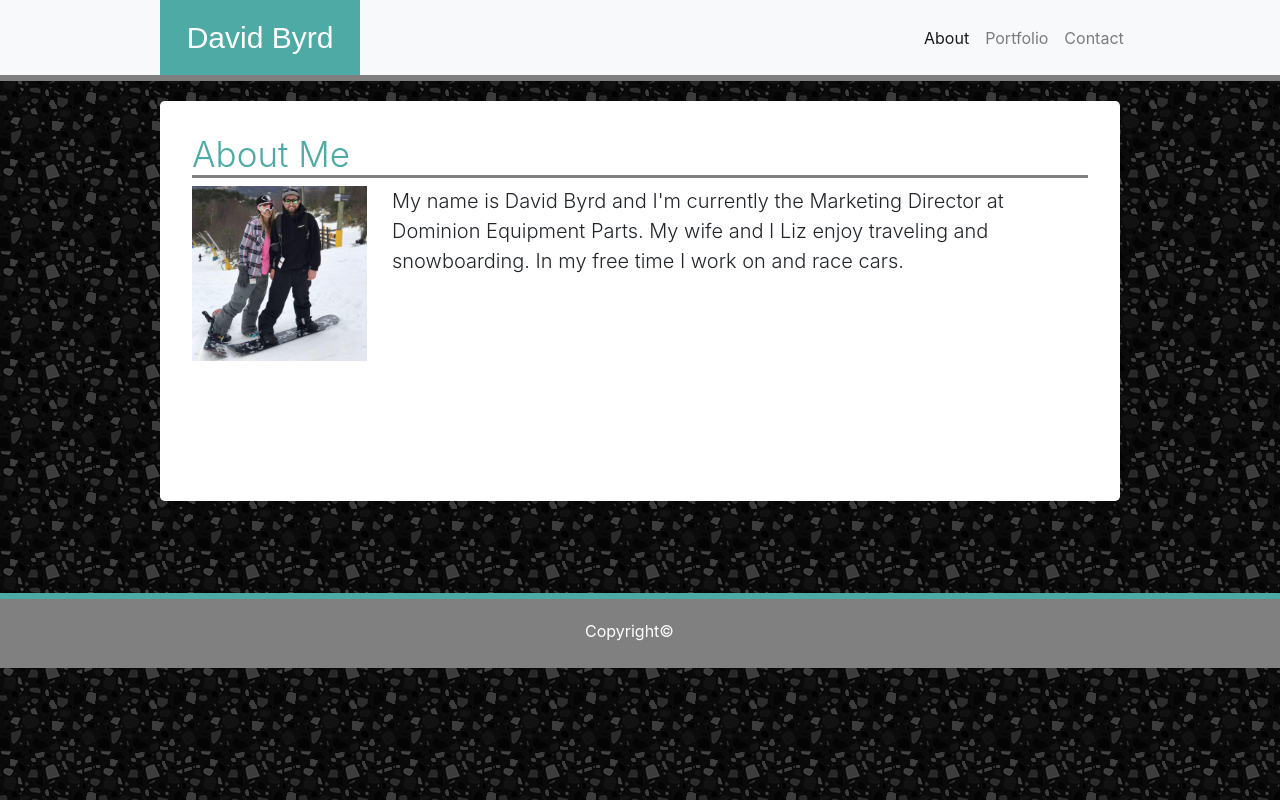
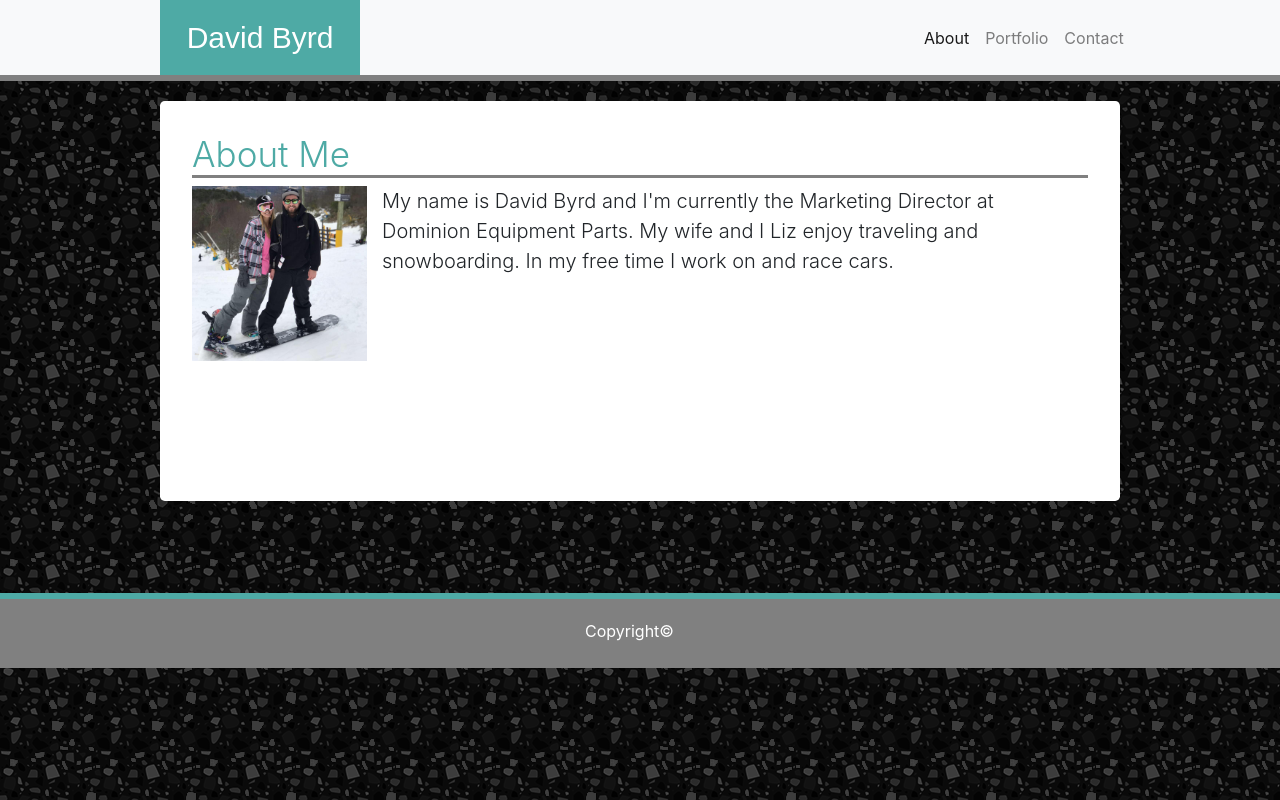
Before and after one commit to byrdmanrva/Bootstrap-Portfolio, a plain HTML site: page index.html in a window 1280 px wide. Drawn offline with nearby package versions, Linux system fonts and the light colour scheme.

Commit message:
Updated About page

```diff
--- a/assets/css/styles.css
+++ b/assets/css/styles.css
@@ -49,7 +49,6 @@
 
 .lead {
     font-size: 20px;
-    padding-left: 200px;
 }
 
 .footer {
--- a/index.html
+++ b/index.html
@@ -31,9 +31,16 @@
 <!--ABOUT ME BOX-->
 <div class="main">
     <div class="jumbotron">
-        <h2 class="display-4">About Me</h2>
-        <img src="assets/images/Profile-picture.jpg" alt="Picture of David" class="profile-picture">
-        <p class="lead">My name is David Byrd and I'm currently the Marketing Director at Dominion Equipment Parts. My wife and I Liz enjoy traveling and snowboarding. In my free time I work on and race cars.</p>
+        <div class="row">
+            <div class="col-md-12">
+                <h2 class="display-4">About Me</h2>
+            </div>
+        </div>
+    <img src="assets/images/Profile-picture.jpg" alt="Picture of David" class="profile-picture">
+    <div class="row">
+        <div class="col-md-12">
+             <p class="lead">My name is David Byrd and I'm currently the Marketing Director at Dominion Equipment Parts. My wife and I Liz enjoy traveling and snowboarding. In my free time I work on and race cars.</p>
+        </div>
     </div>
 </div>
 
```
